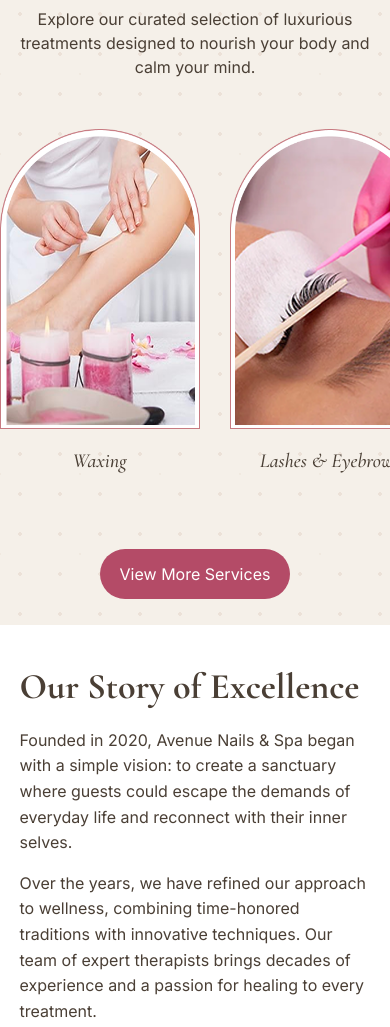
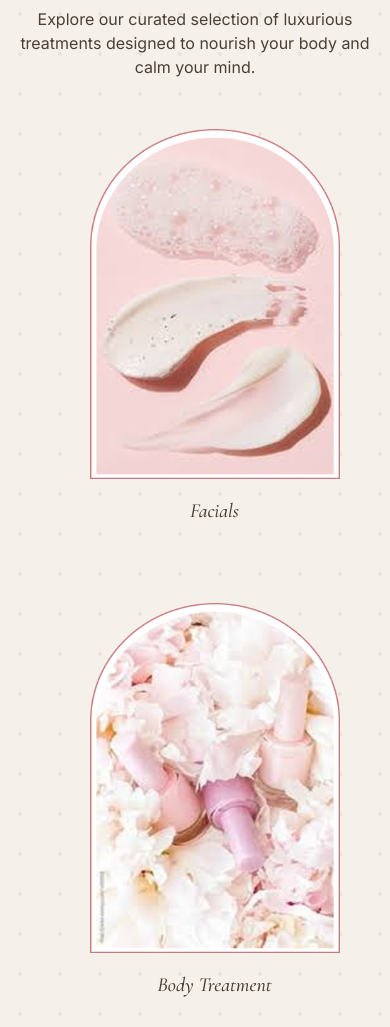
Before and after one commit to rahulgagrai25/vibe-nail-bar, a plain HTML site: page index.html in a window 390 px wide. Shown: the part 888-1915 px from the top of the page. Drawn offline with nearby package versions, Linux system fonts and the light colour scheme.

Commit message:
aos added

```diff
--- a/app.js
+++ b/app.js
@@ -76,5 +76,8 @@ document.addEventListener("click", (event) => {
 document.addEventListener('DOMContentLoaded', () => {
   AOS.init({
     once: true, // whether animation should happen only once - while scrolling down
+    duration: 800, // animation duration
+    offset: 100, // offset (in px) from the original trigger point
+    easing: 'ease-in-out', // default easing for AOS animations
   });
 });
--- a/index.html
+++ b/index.html
@@ -71,32 +71,32 @@
       <!-- Services Grid -->
       <div class="services-grid">
         <!-- Card 1 -->
-        <div class="card">
+        <div class="card" data-aos="fade-up" data-aos-delay="100">
           <img class="window-card" src="cards/facial c.png" alt="" >
           <p>Facials</p>
         </div>
 
-        <div class="card">
+        <div class="card" data-aos="fade-up" data-aos-delay="200">
           <img class="window-card" src="cards/body c.png" alt="" >
           <p>Body Treatment</p>
         </div>
 
-        <div class="card">
+        <div class="card" data-aos="fade-up" data-aos-delay="300">
           <img class="window-card" src="cards/wax c.png" alt="" >
           <p>Waxing</p>
         </div>
 
-        <div class="card">
+        <div class="card" data-aos="fade-up" data-aos-delay="400">
           <img class="window-card" src="cards/eye lash c.png" alt="" >
           <p>Lashes & Eyebrows</p>
         </div>
 
-       <div class="card">
+       <div class="card" data-aos="fade-up" data-aos-delay="500">
           <img class="window-card" src="cards/paddi c.png" alt="" >
           <p>Pedicure</p>
         </div>
 
-        <div class="card">
+        <div class="card" data-aos="fade-up" data-aos-delay="600">
           <img class="window-card" src="cards/wig c.png" alt="" >
           <p>Wigs</p>
         </div>
--- a/style.css
+++ b/style.css
@@ -566,7 +566,7 @@ body {
 }
 
 .caption h3 {
-  margin: 0 0 5px;
+  margin: 0;
   font-size: 24px;
   font-family: "Cormorant Garamond", serif;
 }
@@ -985,13 +985,15 @@ svg {
   }
 
   .services-grid {
-    grid-template-columns: 1fr; /* Stack cards vertically */
+    flex-wrap: wrap;
+    justify-content: center;
     padding: 0;
   }
 
   /* History Section */
   .history {
     padding: 40px 5%;
+    height: auto;
   }
 
   .history-container {
@@ -1020,6 +1022,7 @@ svg {
 
   .gallery img {
     height: 300px; /* Adjust height for smaller screens */
+    width: 100%;
   }
 
   .caption {
@@ -1072,4 +1075,15 @@ svg {
   .footer-col p {
     justify-content: center;
   }
+
+  /* Services Section Adjustments */
+  .services-grid {
+    flex-direction: column;
+    align-items: center;
+  }
+
+  .window-card {
+    width: 250px;
+    height: 350px;
+  }
 }
```
